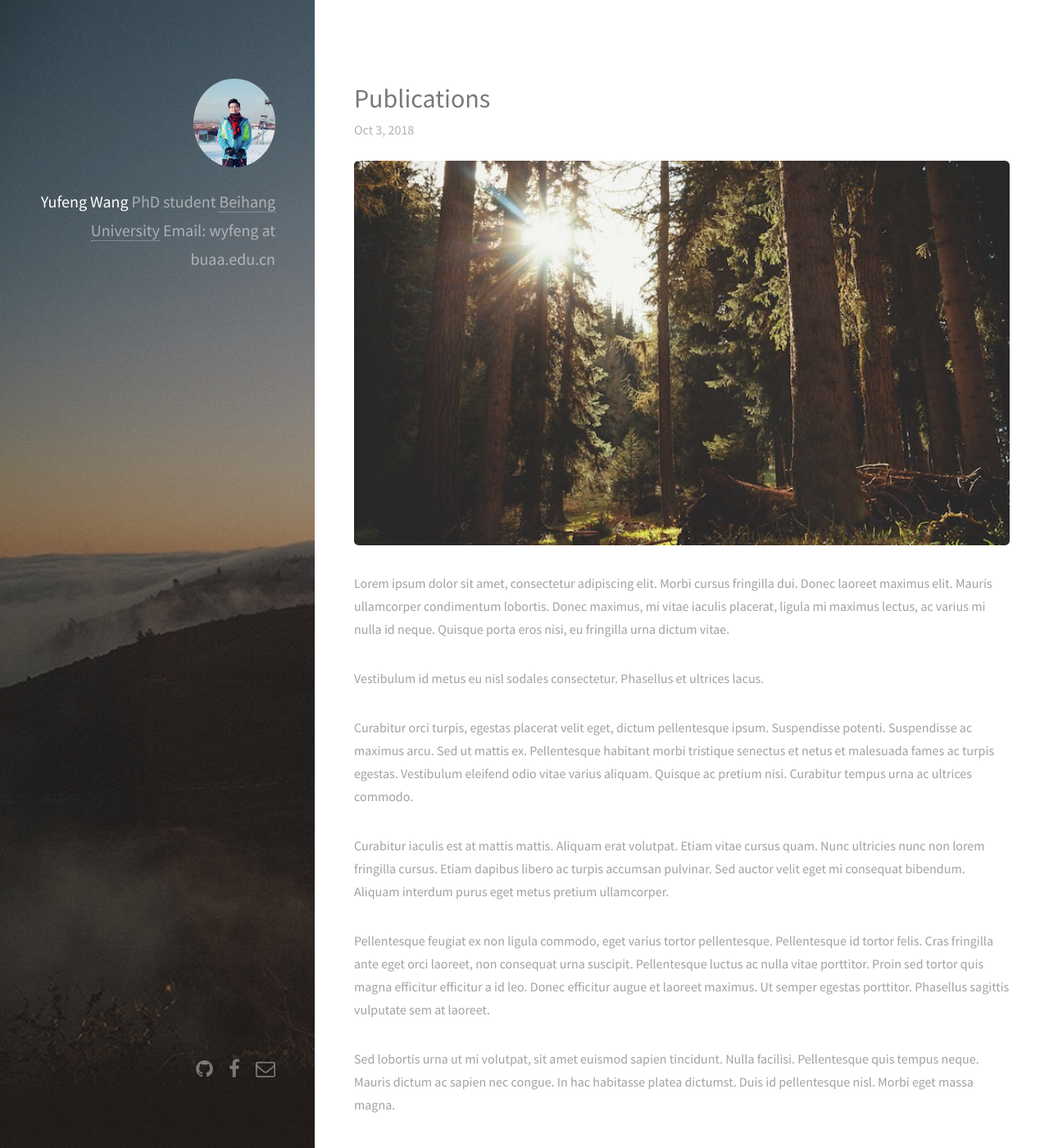
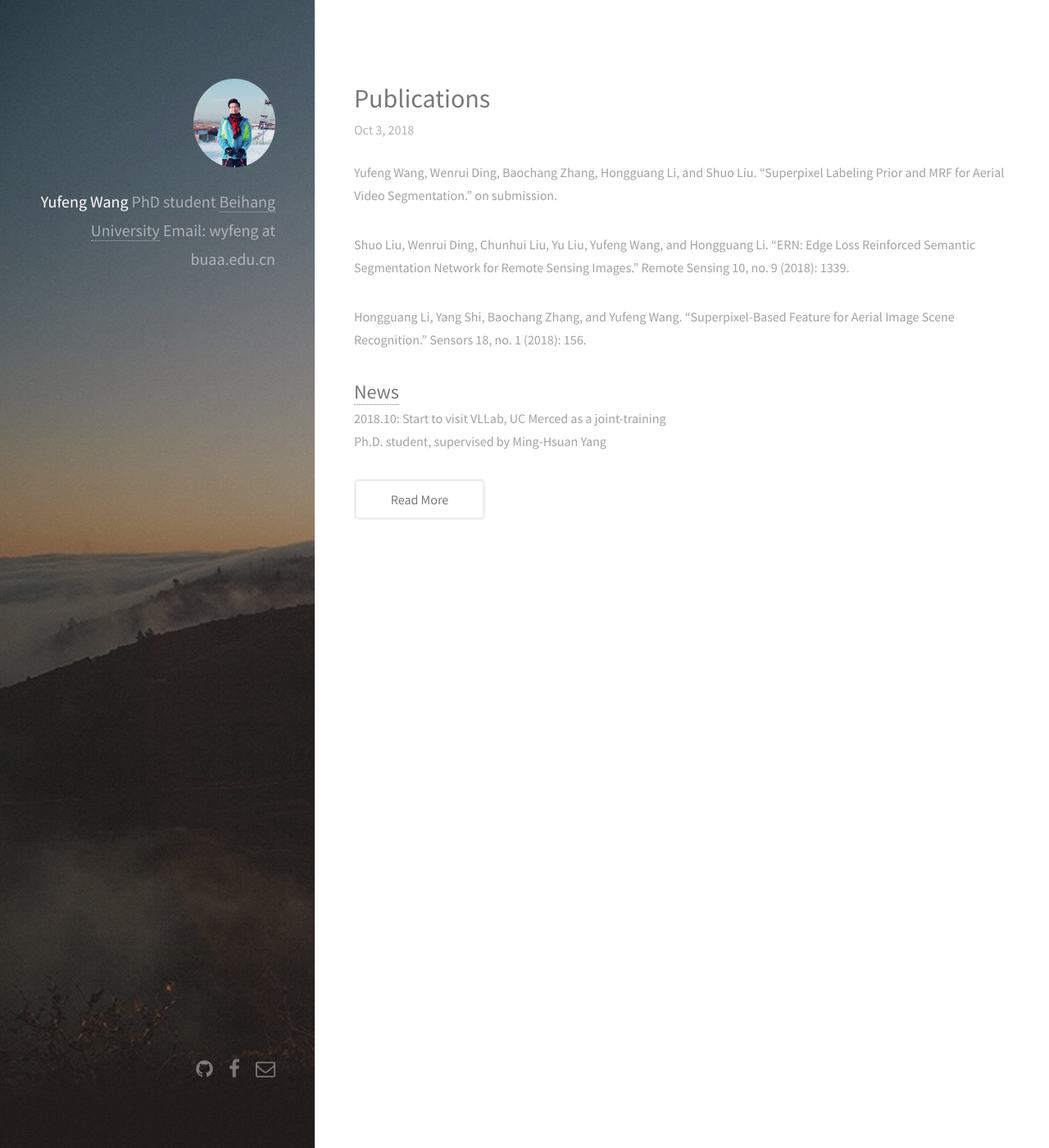
Before and after one commit to wyfeng1020/wyfeng1020.github.io, a Jekyll site: the page built from _posts/2018-10-3-Publications.markdown, in a window 1280 px wide and 1400 px high. Shown: the whole window at 82% size. Built offline with Jekyll 4.4.1, drawn with Linux system fonts in a browser that asks for light colours; nearby versions of some CDN libraries.

Commit message:
Update 2018-10-3-Publications.markdown

```diff
--- a/_posts/2018-10-3-Publications.markdown
+++ b/_posts/2018-10-3-Publications.markdown
@@ -2,15 +2,9 @@
 layout: post
 title: Publications
 ---
-<img src="/images/fulls/02.jpg" class="fit image">
-Lorem ipsum dolor sit amet, consectetur adipiscing elit. Morbi cursus fringilla dui. Donec laoreet maximus elit. Mauris ullamcorper condimentum lobortis. Donec maximus, mi vitae iaculis placerat, ligula mi maximus lectus, ac varius mi nulla id neque. Quisque porta eros nisi, eu fringilla urna dictum vitae.
 
-Vestibulum id metus eu nisl sodales consectetur. Phasellus et ultrices lacus.
+Yufeng Wang, Wenrui Ding, Baochang Zhang, Hongguang Li, and Shuo Liu. "Superpixel Labeling Prior and MRF for Aerial Video Segmentation." on submission.
 
-Curabitur orci turpis, egestas placerat velit eget, dictum pellentesque ipsum. Suspendisse potenti. Suspendisse ac maximus arcu. Sed ut mattis ex. Pellentesque habitant morbi tristique senectus et netus et malesuada fames ac turpis egestas. Vestibulum eleifend odio vitae varius aliquam. Quisque ac pretium nisi. Curabitur tempus urna ac ultrices commodo.
+Shuo Liu, Wenrui Ding, Chunhui Liu, Yu Liu, Yufeng Wang, and Hongguang Li. "ERN: Edge Loss Reinforced Semantic Segmentation Network for Remote Sensing Images." Remote Sensing 10, no. 9 (2018): 1339.
 
-Curabitur iaculis est at mattis mattis. Aliquam erat volutpat. Etiam vitae cursus quam. Nunc ultricies nunc non lorem fringilla cursus. Etiam dapibus libero ac turpis accumsan pulvinar. Sed auctor velit eget mi consequat bibendum. Aliquam interdum purus eget metus pretium ullamcorper.
-
-Pellentesque feugiat ex non ligula commodo, eget varius tortor pellentesque. Pellentesque id tortor felis. Cras fringilla ante eget orci laoreet, non consequat urna suscipit. Pellentesque luctus ac nulla vitae porttitor. Proin sed tortor quis magna efficitur efficitur a id leo. Donec efficitur augue et laoreet maximus. Ut semper egestas porttitor. Phasellus sagittis vulputate sem at laoreet.
-
-Sed lobortis urna ut mi volutpat, sit amet euismod sapien tincidunt. Nulla facilisi. Pellentesque quis tempus neque. Mauris dictum ac sapien nec congue. In hac habitasse platea dictumst. Duis id pellentesque nisl. Morbi eget massa magna.
+Hongguang Li, Yang Shi, Baochang Zhang, and Yufeng Wang. "Superpixel-Based Feature for Aerial Image Scene Recognition." Sensors 18, no. 1 (2018): 156.
```
